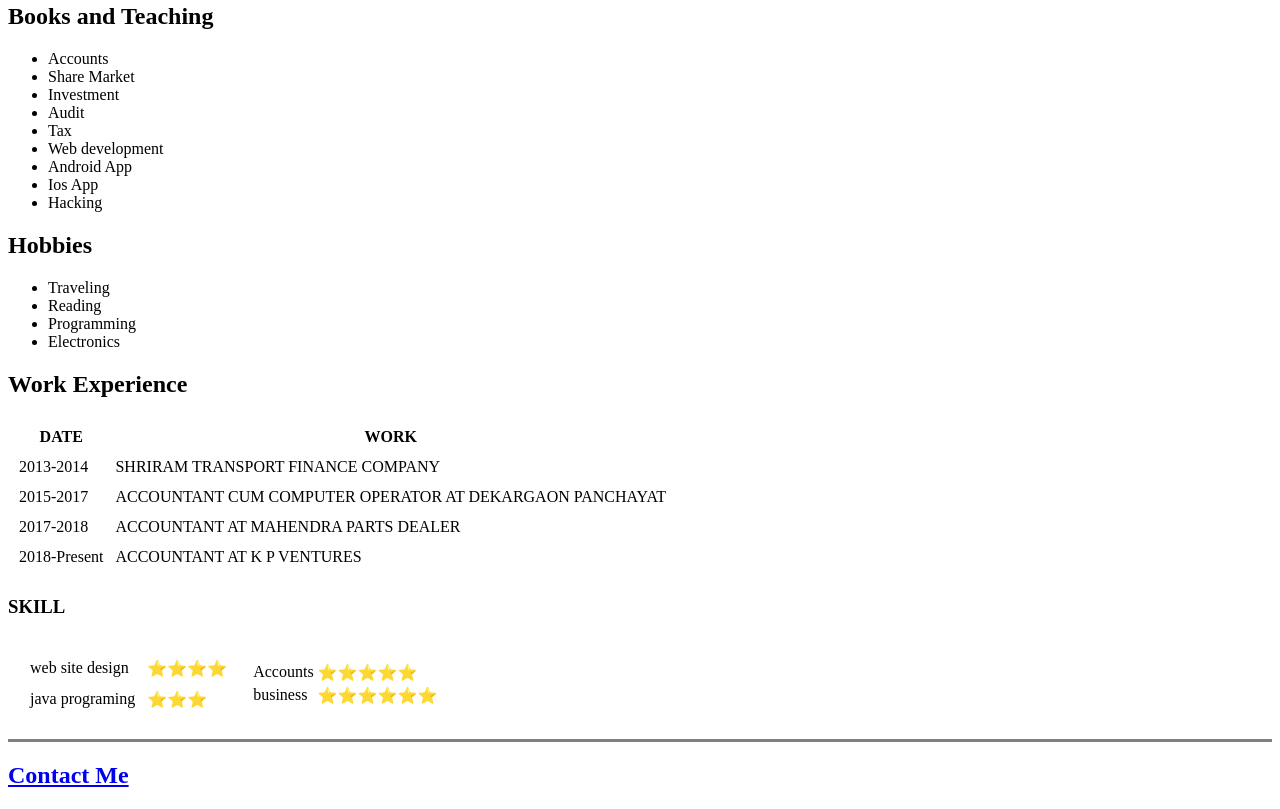
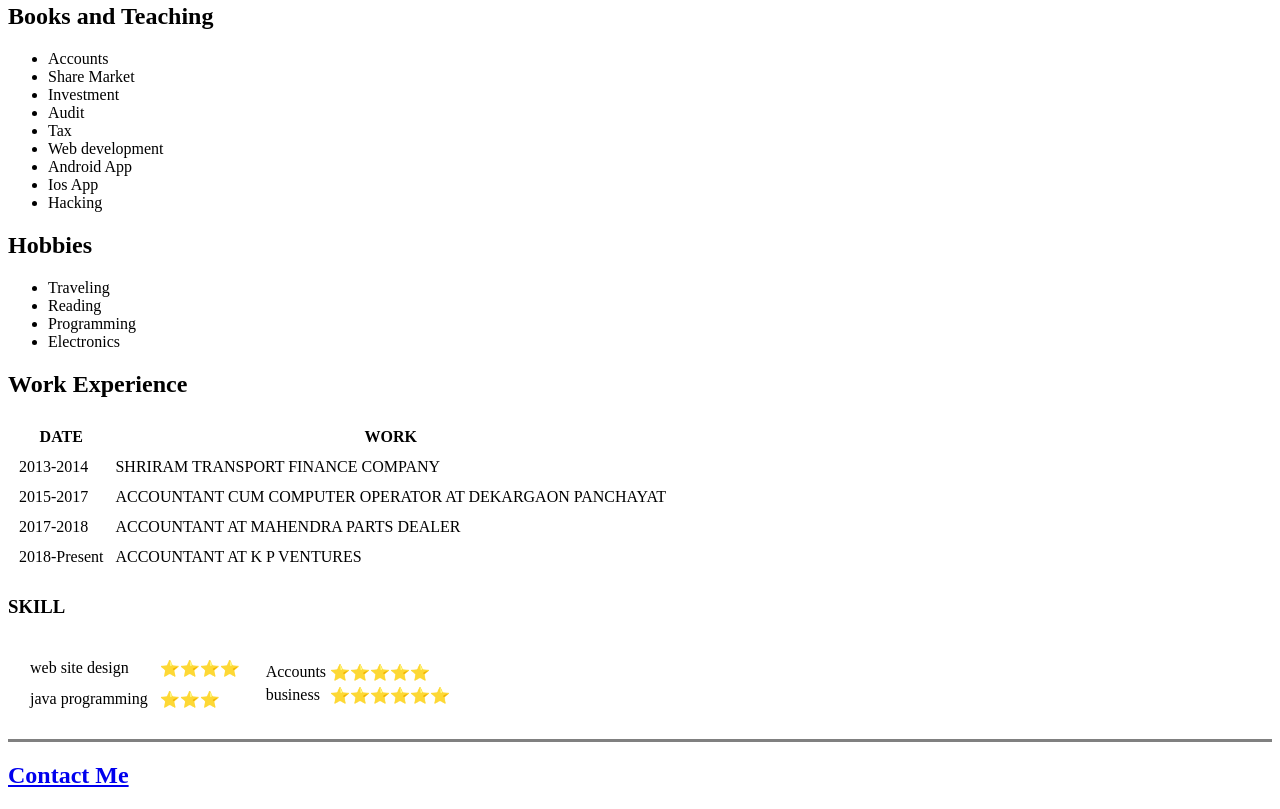
Before and after one commit to Gajen9854/GO, a plain HTML site: page index.html in a window 1280 px wide. Shown: the part 338-1147 px from the top of the page. Drawn offline with Linux system fonts and the light colour scheme.

Commit message:
Update index.html

```diff
--- a/index.html
+++ b/index.html
@@ -80,7 +80,7 @@
                         <td>⭐⭐⭐⭐</td>
                     </tr>
                     <tr>
-                        <td>java programing</td>
+                        <td>java programming</td>
                         <td>⭐⭐⭐</td>
                     </tr>
                 </table>
```
